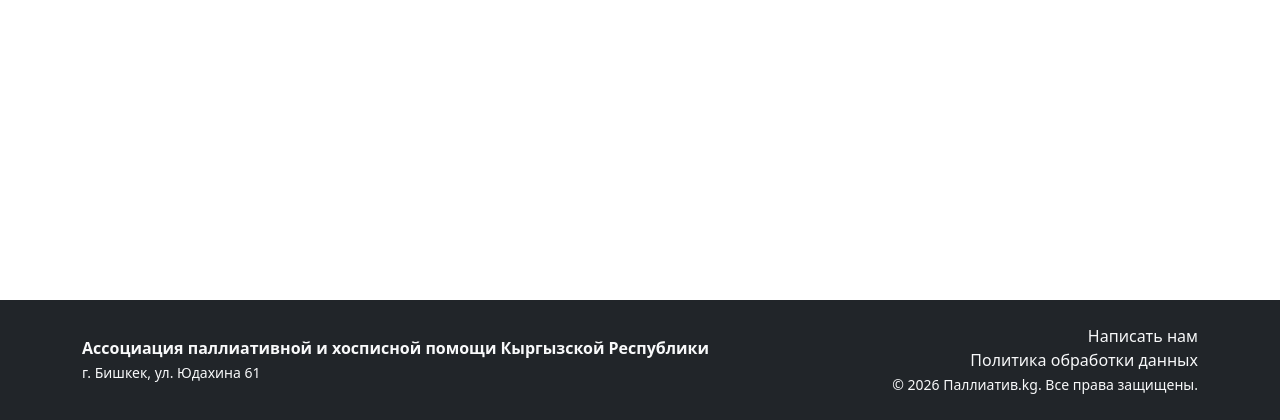
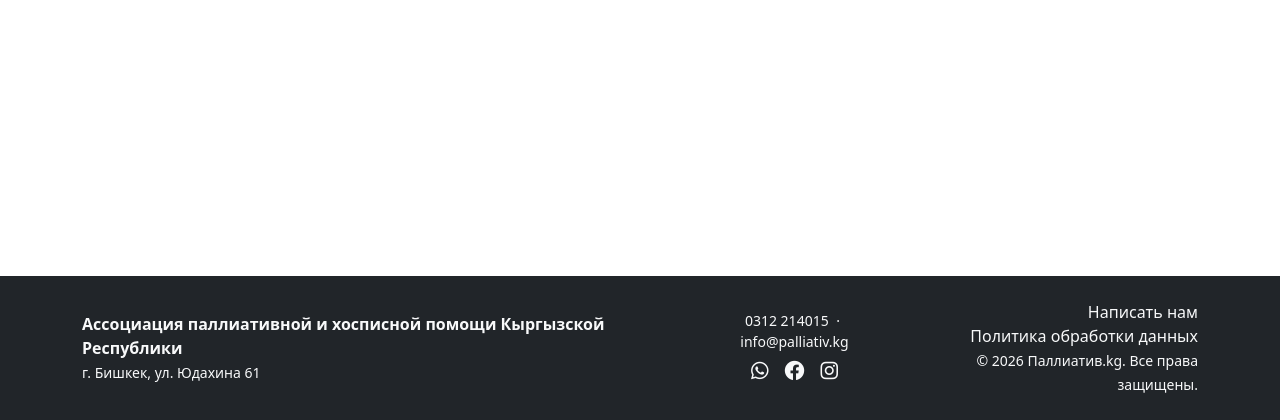
Before and after one commit to ramazantoichuev/palliativ, a Django app: page /faq/ in a window 1280 px wide. Shown: the part 380-800 px from the top of the page. Run offline with Django 5.2, Linux system fonts and the light colour scheme; data that the repository does not hold is empty; parts of the project's set-up code (start-up, migrations or seed data) failed here and were passed over.

Commit message:
Ticket 81: телефон, email и ссылки на соцсети в футере

```diff
--- a/templates/base.html
+++ b/templates/base.html
@@ -239,7 +239,39 @@
             </div>
             <small>{% translate "г. Бишкек, ул. Юдахина 61" %}</small>
         </div>
-
+        <div class="text-center d-flex flex-column align-items-center gap-1">
+            <div class="small">
+                <a href="tel:+996312214015" class="text-light">0312 214015</a>
+                <span class="mx-1">·</span>
+                <a href="mailto:info@palliativ.kg" class="text-light">info@palliativ.kg</a>
+            </div>
+            <div class="d-flex gap-3 fs-5">
+                <a href="https://wa.me/996555922604"
+                   class="text-light"
+                   target="_blank"
+                   rel="noopener noreferrer"
+                   aria-label="{% translate 'WhatsApp' %}"
+                   title="{% translate 'WhatsApp' %}">
+                    <i class="fab fa-whatsapp"></i>
+                </a>
+                <a href="https://www.facebook.com/palliativecare.kg"
+                   class="text-light"
+                   target="_blank"
+                   rel="noopener noreferrer"
+                   aria-label="{% translate 'Facebook' %}"
+                   title="{% translate 'Facebook' %}">
+                    <i class="fab fa-facebook"></i>
+                </a>
+                <a href="https://www.instagram.com/palliativecare_kg"
+                   class="text-light"
+                   target="_blank"
+                   rel="noopener noreferrer"
+                   aria-label="{% translate 'Instagram' %}"
+                   title="{% translate 'Instagram' %}">
+                    <i class="fab fa-instagram"></i>
+                </a>
+            </div>
+        </div>
         <div class="text-center text-md-end">
             <div>
                 <a href="{% url 'main:contacts' %}">{% translate "Написать нам" %}</a>
```
Also changed, not shown: 1 other file.
